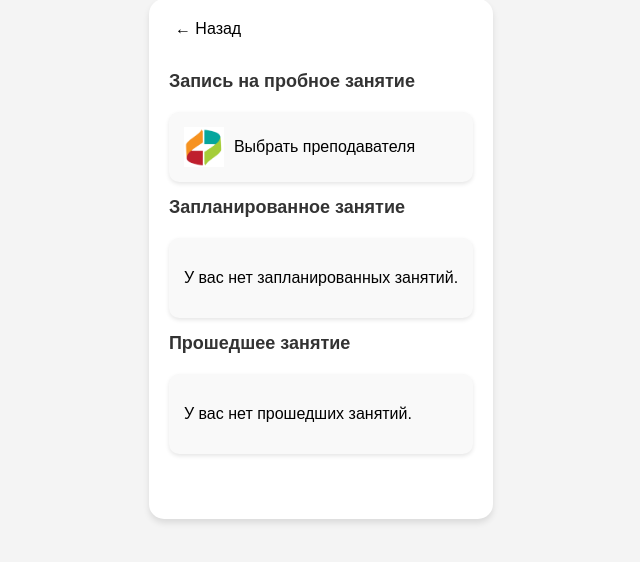
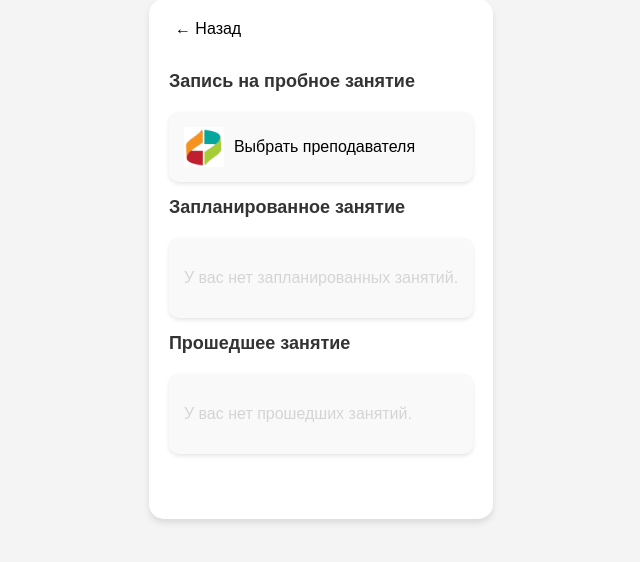
Before and after one commit to Aliya0322/appointment-django, a Django app: page /lesson/ in a window 1280 px wide. Shown: the part 141-703 px from the top of the page, without its empty margins (319-959 px from the left). Run offline with Django 5.2, Linux system fonts and the light colour scheme.

```diff
--- a/static/css/style.css
+++ b/static/css/style.css
@@ -100,6 +100,11 @@ a {
     border-radius: 50%;
 }
 
+#future-lessons p:only-child,
+#past-lessons p:only-child {
+    color: #ccc;
+    opacity: 0.8;
+}
 
 /* Стили для блока с преподавателями */
 .block#teacher img.icon {
```
